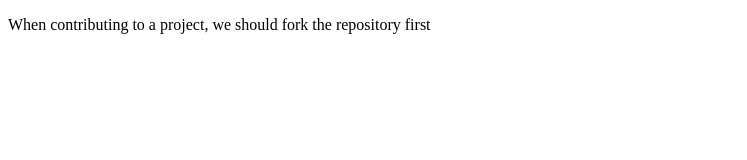
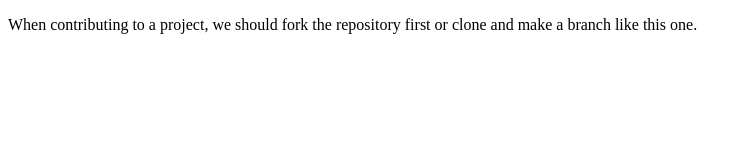
Before and after one commit to JaneAdhiambo3000/git-collaboration, a plain HTML site: page index.html in a window 1280 px wide. Shown: the whole page, without its empty margins (0-747 px from the left). Drawn offline with Linux system fonts and the light colour scheme.

Commit message:
add the option of cloning

```diff
--- a/index.html
+++ b/index.html
@@ -8,7 +8,8 @@
     </head>
 
     <body>
-    <p>When contributing to a project, we should fork the repository first</p>
+        <p>When contributing to a project, we should fork the repository first or clone and make a branch like this one.
+        </p>
     </body>
 
 </html>
```
Lines whose indentation alone changed are shown as unchanged.
